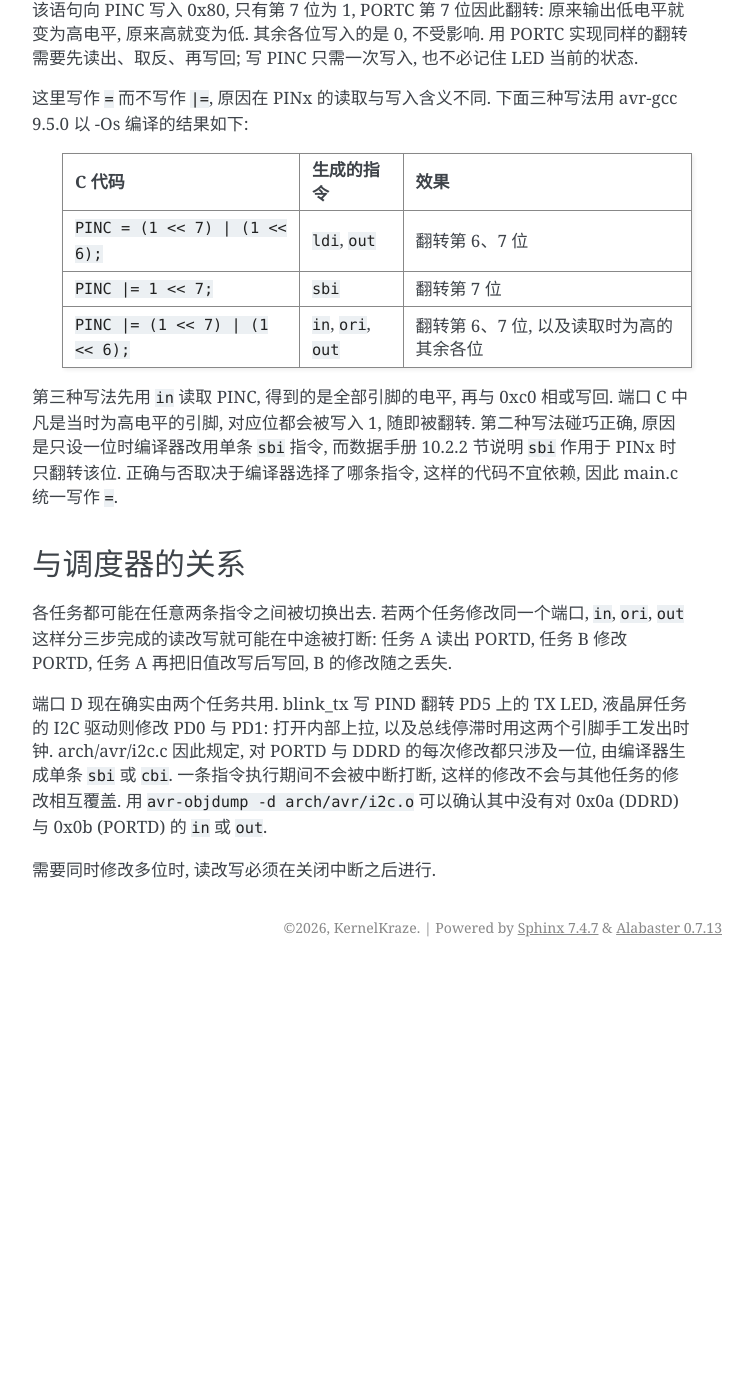
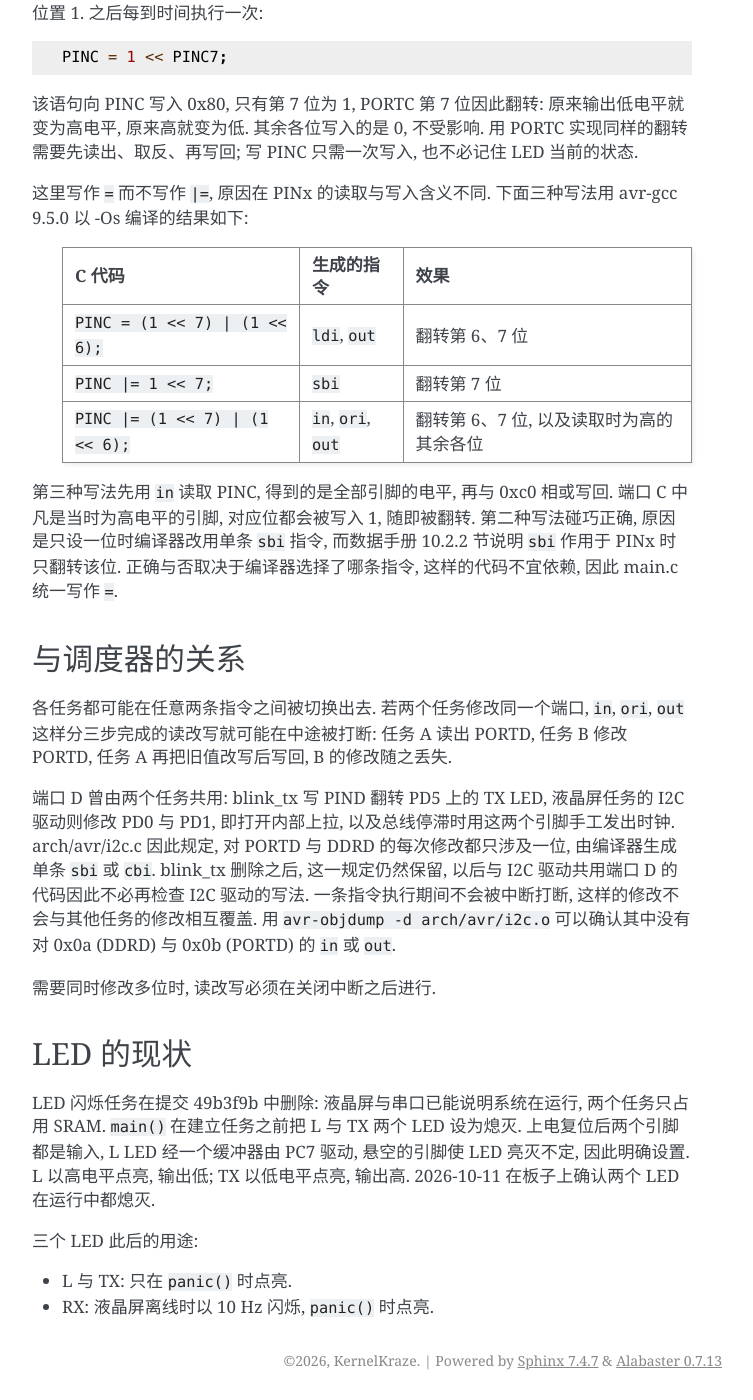
Before and after one commit to w3ngzv/Leonix, a Sphinx documentation site: the page built from Documentation/notes/gpio.rst, in a window 1280 px wide and 1400 px high, scrolled down 1309 px. Shown: the whole window, without its empty margins (388-1141 px from the left). Built offline with Sphinx 7.4.7, drawn with Linux system fonts in a browser that asks for light colours; before the commit the page ends 2276 px from its top, so only the background shows below that; some of the changed text lies outside the part shown.

Commit message:
Documentation: 记录 LED 任务的删除与新的存储用量
overview.rst 的任务表、SRAM 布局与 Flash 用量, scheduler.rst 的栈合计与
MAX_TASKS, 以及两份 README 仍描述 49b3f9b 之前的五个任务. gpio.rst 的
main.c 一节讲的是已删除的 blink_l(), 寄存器的用法仍然适用, 因此保留并
注明; 端口 D 单位修改的规定为何在 blink_tx 删除后仍然保留, 一并写明.

Signed-off-by: KernelKraze <admin@mail.go1.qzz.io>

```diff
--- a/Documentation/notes/gpio.rst
+++ b/Documentation/notes/gpio.rst
@@ -53,7 +53,11 @@ Caterina.h 的定义, 尚未在板子上实测. init/main.c 只翻转 LED, 不
 main.c 中的写法
 ===============
 
-blink_l() 开始时执行::
+本节记录 L LED 任务 ``blink_l()`` 的写法. 该任务与 TX LED 的 ``blink_tx()``
+在提交 49b3f9b 中删除, 两个 LED 此后在开机时熄灭, 只由 ``panic()`` 点亮,
+见本篇末尾. 寄存器的用法仍然适用.
+
+``blink_l()`` 开始时执行::
 
   DDRC |= 1 << DDC7;
 
@@ -94,12 +98,28 @@ DDC7 的值是 7, ``1 << DDC7`` 即 0x80, 只有第 7 位为 1. ``|=`` 保留 DD
 ``ori``, ``out`` 这样分三步完成的读改写就可能在中途被打断: 任务 A 读出 PORTD,
 任务 B 修改 PORTD, 任务 A 再把旧值改写后写回, B 的修改随之丢失.
 
-端口 D 现在确实由两个任务共用. blink_tx 写 PIND 翻转 PD5 上的 TX LED,
-液晶屏任务的 I2C 驱动则修改 PD0 与 PD1: 打开内部上拉,
-以及总线停滞时用这两个引脚手工发出时钟. arch/avr/i2c.c 因此规定, 对 PORTD 与
-DDRD 的每次修改都只涉及一位, 由编译器生成单条 ``sbi`` 或 ``cbi``.
+端口 D 曾由两个任务共用: blink_tx 写 PIND 翻转 PD5 上的 TX LED, 液晶屏任务的
+I2C 驱动则修改 PD0 与 PD1, 即打开内部上拉, 以及总线停滞时用这两个引脚手工
+发出时钟. arch/avr/i2c.c 因此规定, 对 PORTD 与 DDRD 的每次修改都只涉及一位,
+由编译器生成单条 ``sbi`` 或 ``cbi``. blink_tx 删除之后, 这一规定仍然保留,
+以后与 I2C 驱动共用端口 D 的代码因此不必再检查 I2C 驱动的写法.
 一条指令执行期间不会被中断打断, 这样的修改不会与其他任务的修改相互覆盖. 用
 ``avr-objdump -d arch/avr/i2c.o`` 可以确认其中没有对 0x0a (DDRD) 与 0x0b (PORTD)
 的 ``in`` 或 ``out``.
 
 需要同时修改多位时, 读改写必须在关闭中断之后进行.
+
+
+LED 的现状
+==========
+
+LED 闪烁任务在提交 49b3f9b 中删除: 液晶屏与串口已能说明系统在运行, 两个
+任务只占用 SRAM. ``main()`` 在建立任务之前把 L 与 TX 两个 LED 设为熄灭. 上电
+复位后两个引脚都是输入, L LED 经一个缓冲器由 PC7 驱动, 悬空的引脚使 LED
+亮灭不定, 因此明确设置. L 以高电平点亮, 输出低; TX 以低电平点亮, 输出高.
+2026-10-11 在板子上确认两个 LED 在运行中都熄灭.
+
+三个 LED 此后的用途:
+
+- L 与 TX: 只在 ``panic()`` 时点亮.
+- RX: 液晶屏离线时以 10 Hz 闪烁, ``panic()`` 时点亮.
```
Also changed, not shown: Documentation/notes/overview.rst (+14 -15 lines), Documentation/notes/scheduler.rst (+7 -7 lines), 2 other files.
